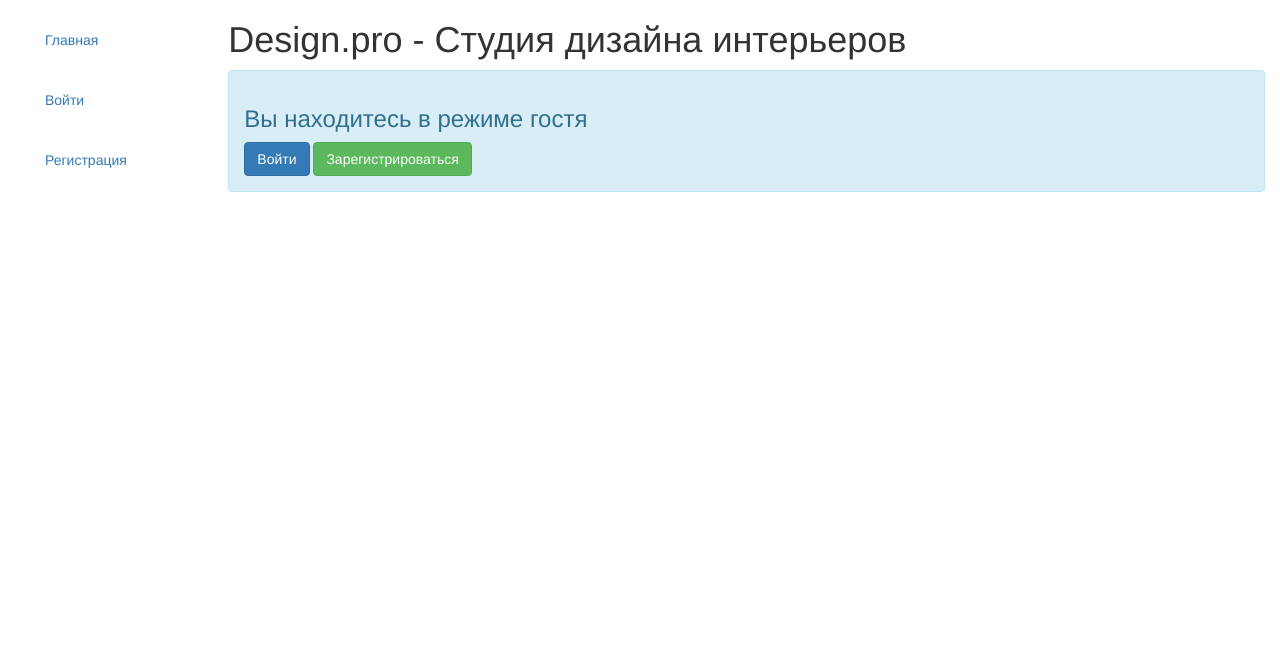
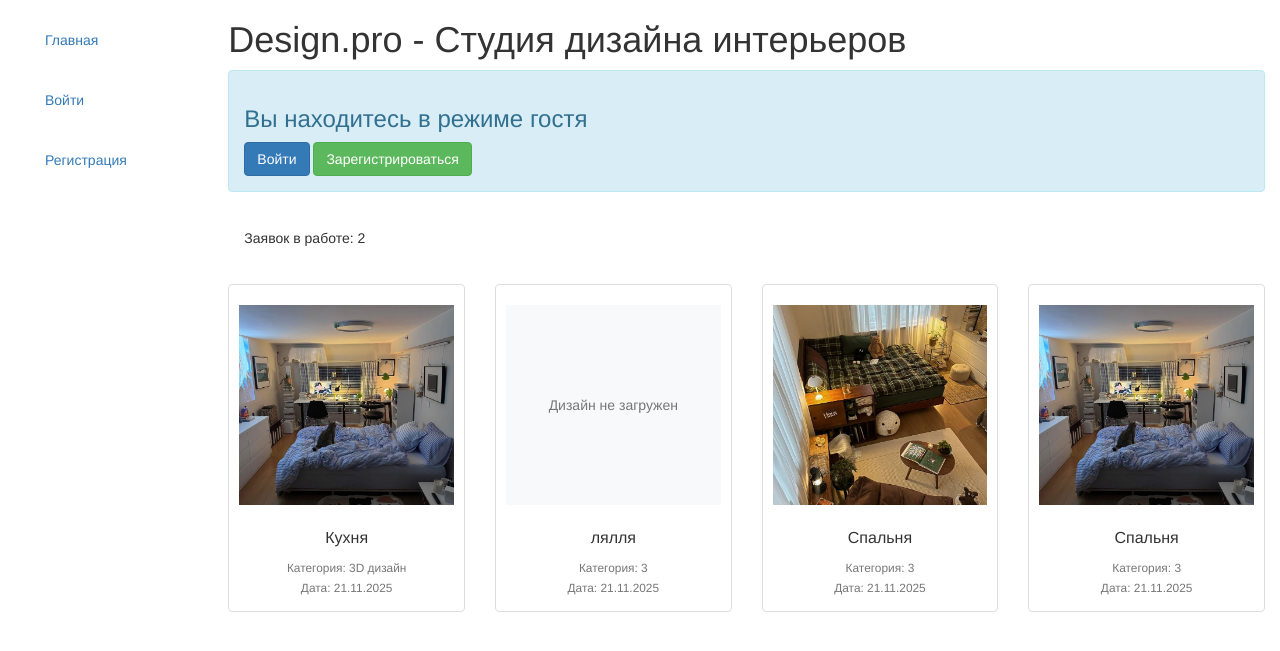
Before and after one commit to sddiana/Design_pro, a Django app: page / in a window 1280 px wide. Shown: the top 651 px of the page. Run offline with Django 5.2, Linux system fonts and the light colour scheme; data comes from the database, SQL or seed files in the repository; both versions use the stored data as it was after the commit; some libraries are stand-ins or nearby versions.

Commit message:
Applications on home page

```diff
--- a/main/static/main/js/script.js
+++ /dev/null
@@ -1,7 +0,0 @@
-function confirmDelete(categoryName, applicationsCount) {
-    if (applicationsCount > 0) {
-        return confirm(`Вы уверены, что хотите удалить категорию "${categoryName}"?\n\nБудут удалены все ${applicationsCount} заявок этой категории.\nЭто действие нельзя отменить.`);
-    } else {
-        return confirm(`Вы уверены, что хотите удалить категорию "${categoryName}"?`);
-    }
-}
--- a/main/templates/main/home.html
+++ b/main/templates/main/home.html
@@ -5,22 +5,18 @@
 
 <div>
     {% if user.is_authenticated %}
-        <div class="alert alert-success">
+        <div class="alert">
             <h3>{{ user.username }}</h3>
             <p><strong>Ваш статус:</strong> {{ user_type }}</p>
         </div>
 
         {% if user.is_superuser %}
-        <div class="alert alert-warning">
+        <div class="alert">
             <h4>Панель администратора</h4>
             <a href="/admin/" class="btn btn-primary">Админ-панель</a>
         </div>
-        {% elif user.is_staff %}
-        <div class="alert alert-info">
-            <h4>Панель персонала</h4>
-        </div>
         {% else %}
-        <div class="alert alert-info">
+        <div class="alert">
             <h4>Личный кабинет</h4>
         </div>
         {% endif %}
@@ -32,5 +28,44 @@
             <a href="{% url 'users:register' %}" class="btn btn-success">Зарегистрироваться</a>
         </div>
     {% endif %}
+
+    <div class="counter alert">
+        Заявок в работе: {{ in_progress_count }}
+    </div>
+
+    <div class="gallery">
+    <div class="row">
+        {% for application in completed_applications %}
+        <div class="col-xs-6 col-md-3" >
+            <div class="thumbnail text-center" style="padding: 20px 10px 0px 10px;">
+
+              <div class="image-container" style="height: 200px; overflow: hidden;">
+                    {% if application.design_image and application.design_image.name %}
+                        <img src="{{ application.design_image.url }}"
+                             alt="Дизайн: {{ application.name }}"
+                             class="img-responsive"
+                             style="width: 100%; height: 100%; object-fit: cover;">
+                    {% else %}
+                        <div class="no-image" style="width: 100%; height: 100%; background: #f8f9fa; display: flex; align-items: center; justify-content: center;">
+                            <span class="text-muted">Дизайн не загружен</span>
+                        </div>
+                    {% endif %}
+                </div>
+
+                <div class="caption">
+                    <h4 style="margin-top: 15px; font-size: 16px;">{{ application.name }}</h4>
+                    <p style="margin-bottom: 5px;">
+                        <small class="text-muted">
+                            Категория: {{ application.category.name }}<br>
+                            Дата: {{ application.created_at|date:"d.m.Y" }}
+                        </small>
+                    </p>
+                </div>
+            </div>
+        </div>
+        {% endfor %}
+    </div>
+</div>
+</div>
 </div>
 {% endblock %}
--- a/main/views.py
+++ b/main/views.py
@@ -17,7 +17,19 @@ def home(request):
     context = {
         'user_type': user_type
     }
-    return render(request, 'main/home.html', context)
+
+    completed_applications = Application.objects.filter(
+        status='completed'
+    ).order_by('-created_at')[:4]
+
+    in_progress_count = Application.objects.filter(
+        status='in_progress'
+    ).count()
+
+    return render(request, 'main/home.html', {
+        'completed_applications': completed_applications,
+        'in_progress_count': in_progress_count
+    })
 
 @login_required
 def profile(request):
@@ -151,8 +163,9 @@ def update_application(request, application_id):
         comment = request.POST.get('comment', '').strip()
         design_image = request.FILES.get('design_image')
 
+
         if application.status in ['in_progress', 'completed']:
-            return redirect('main:application_detail', application_id=application_id)
+            messages.error(request, 'Нельзя изменить статус у заявки в работе или выполненной')
 
         if new_status in [choice[0] for choice in Application.STATUS_CHOICES]:
 
@@ -165,11 +178,15 @@ def update_application(request, application_id):
             application.status = new_status
             if comment:
                 application.comment = comment
+
             if design_image:
                 allowed_types = ['image/jpeg', 'image/jpg', 'image/png', 'image/bmp']
+
             if design_image.content_type not in allowed_types:
-                design_image = None
-            max_size = 5 * 1024 * 1024  # 5MB в байтах
+                return redirect('main:application_detail', application_id=application_id)
+
+            max_size = 5 * 1024 * 1024
+
             if design_image.size > max_size:
                 design_image = None
 
```
Also changed, not shown: main/models.py (+10 -2 lines), main/templates/main/application_detail.html (+15 -1 lines), db.sqlite3, designs/Cozy_room.jpg (added), designs/Minimal_Cozy_Bedroom_with_Home_Office.jpg (added), designs/Minimal_Cozy_Bedroom_with_Home_Office_4xHAZ05.jpg (added), floor_plans/2025/11/21/Bedroom.jpg (added), floor_plans/2025/11/21/Cozy_room.jpg (added), floor_plans/2025/11/21/планировка_планировкаоднокомнатнойквартиры.jpg (added), floor_plans/2025/11/21/планировка_планировкаоднокомнатнойквартиры_kPseXeB.jpg (added).
